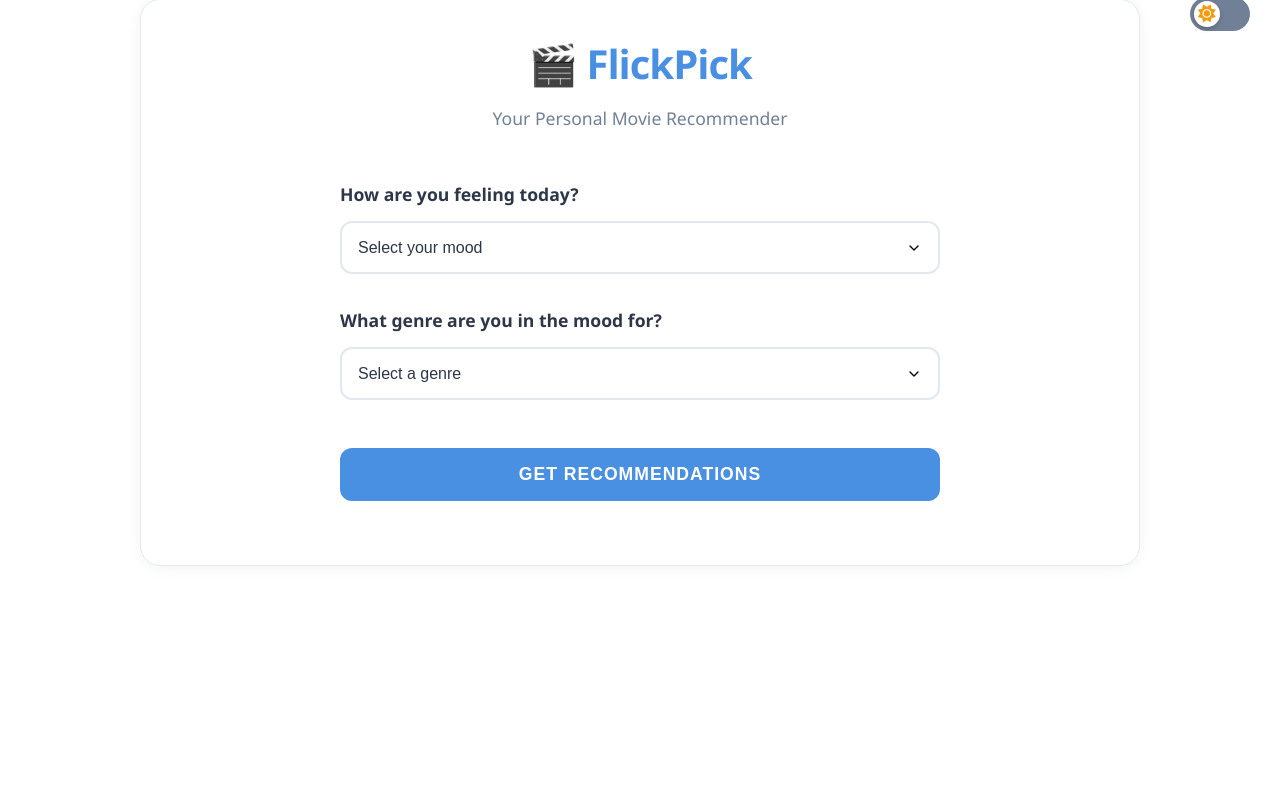
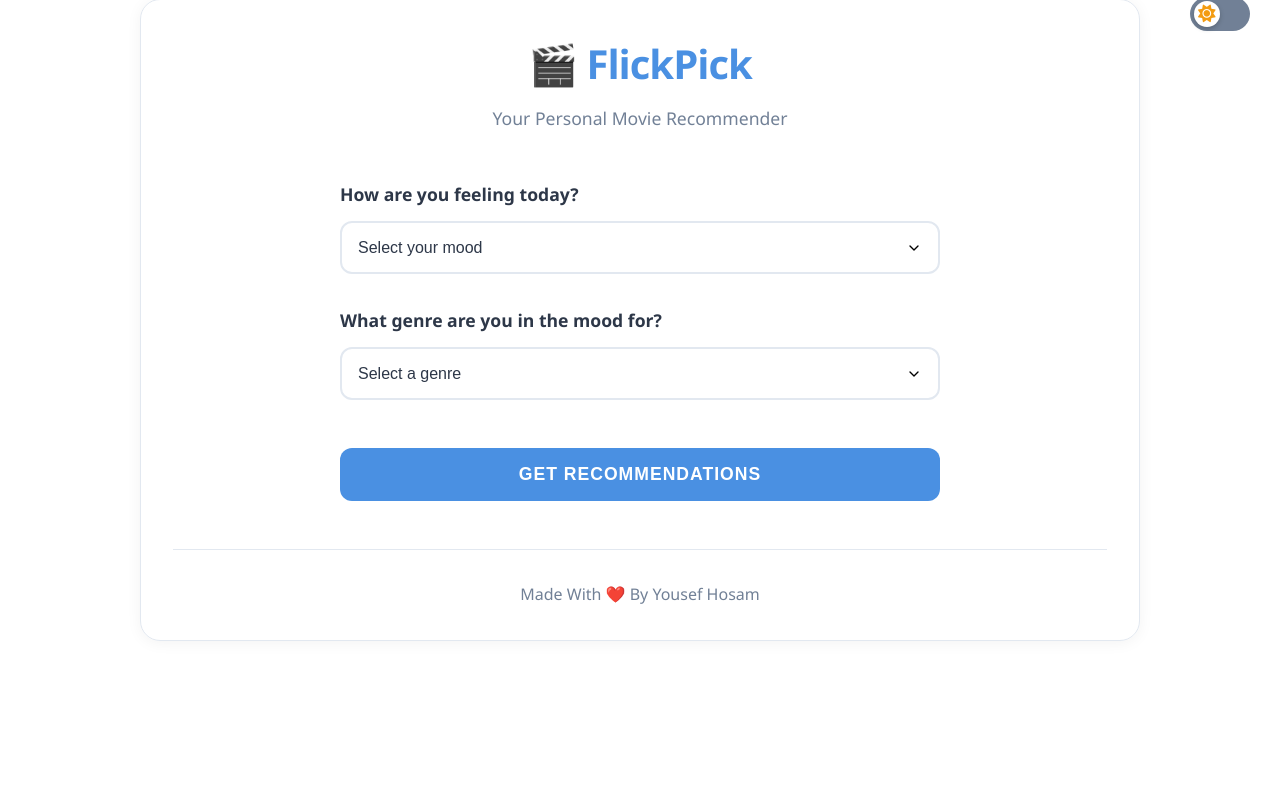
Before and after one commit to joker64/FlickPick, a Flask app: page / in a window 1280 px wide. Shown: the part 33-832 px from the top of the page. Run offline with Flask 3, Linux system fonts and the light colour scheme.

Commit message:
Add files via upload

```diff
--- a/static/style.css
+++ b/static/style.css
@@ -496,3 +496,18 @@ input:checked + .slider .fa-moon {
 .rating i {
     color: #fbbf24;  /* Golden yellow color for the star */
 }
+
+/* Add these styles */
+.credits {
+    text-align: center;
+    margin-top: 3rem;
+    padding-top: 2rem;
+    color: var(--text-secondary);
+    font-size: 1rem;
+    border-top: 1px solid var(--border-color);
+}
+
+.credits:hover {
+    color: var(--primary-color);
+    transition: color 0.3s ease;
+}
--- a/templates/index.html
+++ b/templates/index.html
@@ -69,6 +69,10 @@
         </div>
 
         <div id="error" class="error hidden"></div>
+
+        <footer class="credits">
+            Made With ❤️ By Yousef Hosam
+        </footer>
     </div>
 
     <!-- Add modal for trailer -->
```
